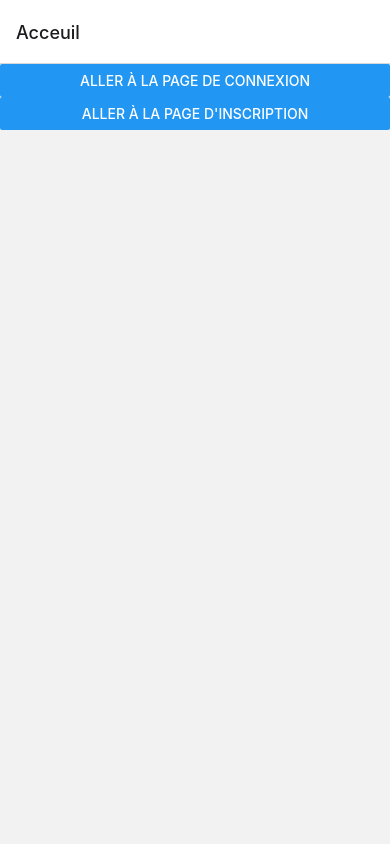
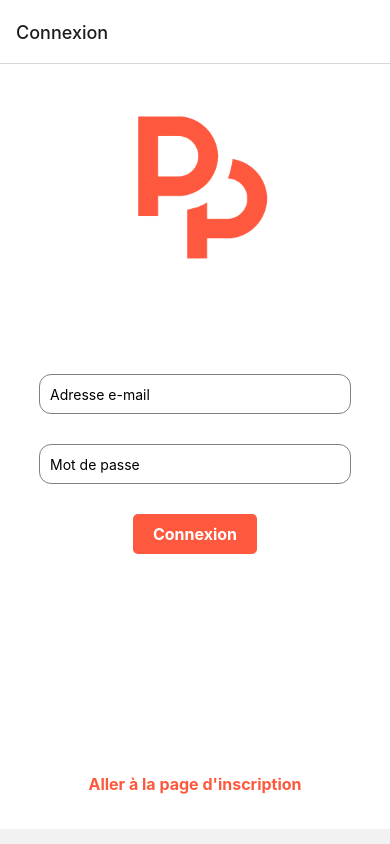
Before and after one commit to titouan00/HandiSearch, a React Native app: screen / in a window 390 px wide. Built offline with nearby package versions, Linux system fonts and the light colour scheme.

Commit message:
correct orthograph

```diff
--- a/screens/Navigation.js
+++ b/screens/Navigation.js
@@ -4,7 +4,7 @@ import { createStackNavigator } from '@react-navigation/stack';
 
 import Login from './LoginPage';
 import Signup from './SignupPage';
-import Acceuil from './Accueil';
+import Accueil from './Accueil';
 const Stack = createStackNavigator();
 
 const AppNavigator = () => {
@@ -13,7 +13,7 @@ const AppNavigator = () => {
       <Stack.Navigator initialRouteName="Acceuil">
         <Stack.Screen name="Connexion" component={Login} />
         <Stack.Screen name="Inscription" component={Signup} />
-        <Stack.Screen name="Acceuil" component={Acceuil} />
+        <Stack.Screen name="Accueil" component={Accueil} />
       </Stack.Navigator>
     </NavigationContainer>
   );
--- a/screens/Profil.js
+++ b/screens/Profil.js
@@ -62,7 +62,7 @@ export default function Profil() {
 
       <TouchableOpacity
         style={styles.backButton}
-        onPress={() => navigation.navigate('Acceuil')}
+        onPress={() => navigation.navigate('Accueil')}
       >
         <Text style={styles.backButtonText}>Retour à la page d'accueil</Text>
       </TouchableOpacity>
--- a/screens/SignupPage.js
+++ b/screens/SignupPage.js
@@ -44,7 +44,7 @@ export default function Inscription() {
       </TouchableOpacity>
       <TouchableOpacity
         style={styles.backButton}
-        onPress={() => navigation.navigate('Acceuil')}
+        onPress={() => navigation.navigate('Accueil')}
       >
         <Text style={styles.backButtonText}>Retour à la page d'accueil</Text>
       </TouchableOpacity>
```
